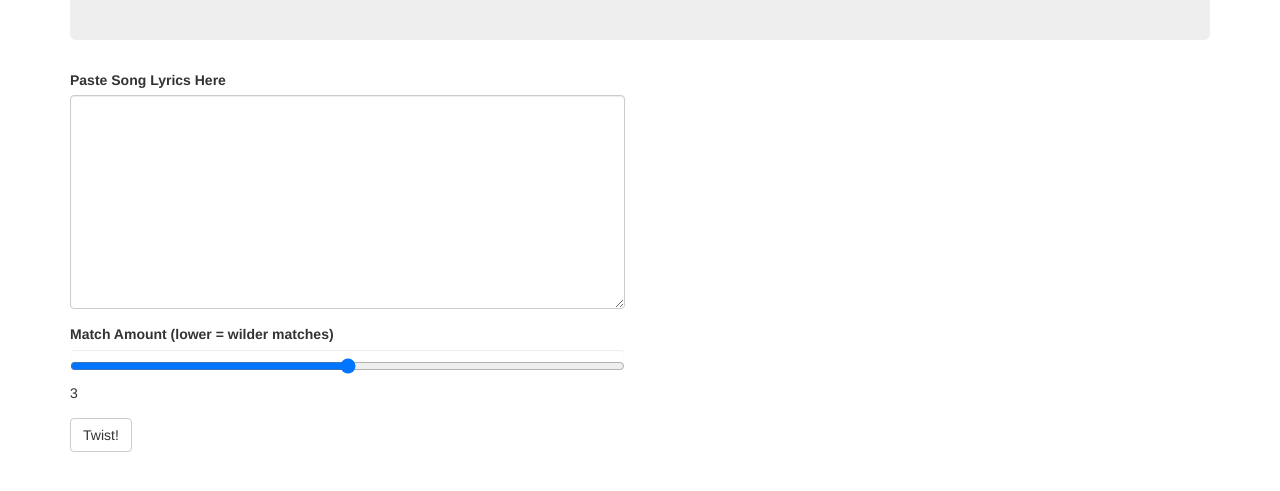
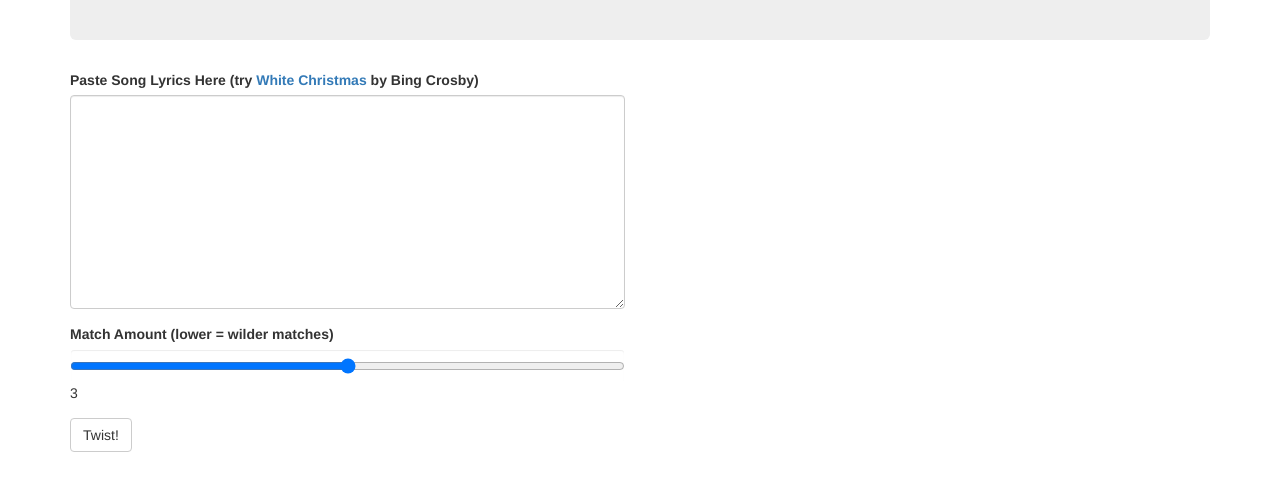
Before and after one commit to ertyseidohl/word-twister, a website: page public/index.html in a window 1280 px wide. Shown: the part 155-646 px from the top of the page. Drawn offline with nearby package versions, Linux system fonts and the light colour scheme.

Commit message:
Add sample link

```diff
--- a/public/index.html
+++ b/public/index.html
@@ -24,6 +24,24 @@
 				)
 			);
 		}
+		function tryWhiteXmas() {
+			document.getElementById('input-textarea').value = "I'm dreaming of a white Christmas\n" +
+			"Just like the ones I used to know\n" +
+			"Where the treetops glisten and children listen\n" +
+			"To hear sleigh bells in the snow\n" +
+			"I'm dreaming of a white Christmas\n" +
+			"With every Christmas card I write\n" +
+			"May your days be merry and bright\n" +
+			"And may all your Christmases be white\n" +
+			"I'm dreaming of a white Christmas\n" +
+			"Just like the ones I used to know\n" +
+			"Where the treetops glisten and children listen\n" +
+			"To hear sleigh bells in the snow\n" +
+			"I'm dreaming of a white Christmas\n" +
+			"With every Christmas card I write\n" +
+			"May your days be merry and bright\n" +
+			"And may all your Christmases be white";
+		}
 	</script>
 </head>
 <body>
@@ -34,7 +52,7 @@
 		<div class="row">
 			<div class="col-xs-6">
 				<div class="form-group">
-					<label for="input-textarea">Paste Song Lyrics Here</label>
+					<label for="input-textarea">Paste Song Lyrics Here (try <a href="#" onclick="tryWhiteXmas()">White Christmas</a> by Bing Crosby)</label>
 					<textarea id="input-textarea" class="form-control" rows="10" name="original" id=""></textarea>
 				</div>
 				<div class="form-group">
```
